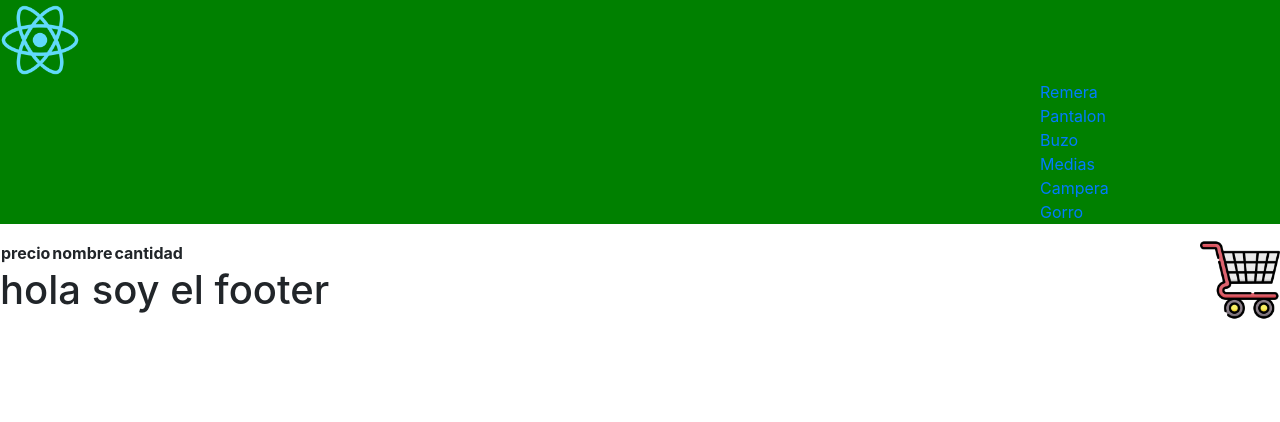
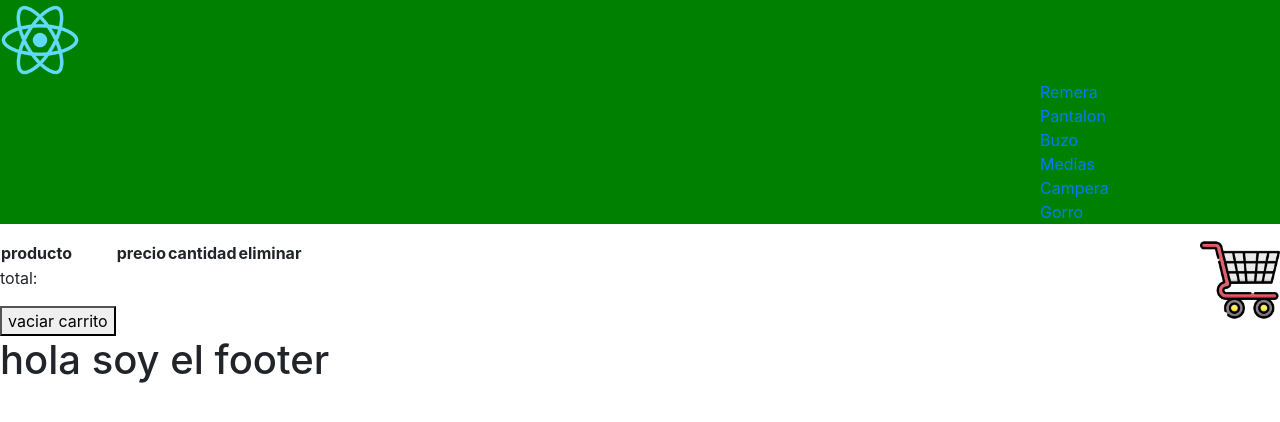
Before and after one commit to santi-coder/tienda-ecomerce-, a React (Create React App) app: page /carrito in a window 1280 px wide. Shown: the top 422 px of the page. Built offline with nearby package versions, Linux system fonts and the light colour scheme.

Commit message:
agregar y eliminar items del carrito

```diff
--- a/src/components/Cart/Cart.jsx
+++ b/src/components/Cart/Cart.jsx
@@ -8,31 +8,30 @@ const Cart = () => {
 
   const {productos} = useContext(CartContext)
 
-    let prod = productos
+  console.log(productos);
 
 
 
+// React.useEffect(() => {
 
-React.useEffect(() => {
-
-  prod.forEach(p => {
-     console.log( p.producto.title)
+//   prod.forEach(p => {
+//      console.log( p.producto.title)
 
 
-  let tablaProductos = document.getElementById ('tabla')
+//   let tablaProductos = document.getElementById ('tabla')
 
-  let row =
-            <tr>
-              <th>{p.producto.title}</th>
-              <th>{p.producto.title}</th>
-              <th>{p.producto.title}</th>
-            </tr>
+//   let row =
+//             <tr>
+//               <th>{p.producto.title}</th>
+//               <th>{p.producto.title}</th>
+//               <th>{p.producto.title}</th>
+//             </tr>
 
 
-  ReactDOM.render(row, tablaProductos);
-});
+//   ReactDOM.render(row, tablaProductos);
+// });
 
-}, [])
+// }, [])
 
 
 
@@ -67,14 +66,28 @@ React.useEffect(() => {
       <table>
         <thead>
           <tr>
+            <th>producto</th>
             <th>precio</th>
-            <th>nombre</th>
             <th>cantidad</th>
+            <th>eliminar</th>
           </tr>
         </thead>
-        <tbody id= 'tabla' >
+        <tbody>
+
+        {productos.map (valor => (
+          <tr>
+            <th> { valor.producto.title } </th>
+            <th> { valor.producto.price }</th>
+            <th> { valor.quanity }</th>
+            <th><button>x</button></th>
+          </tr>
+        ) ) }
 
         </tbody>
+        <tfoot>
+              <p>total:</p>
+              <button>vaciar carrito</button>
+        </tfoot>
       </table>
 
 
```
Also changed, not shown: 1 other file (tests, documents, lock files or other folders).
